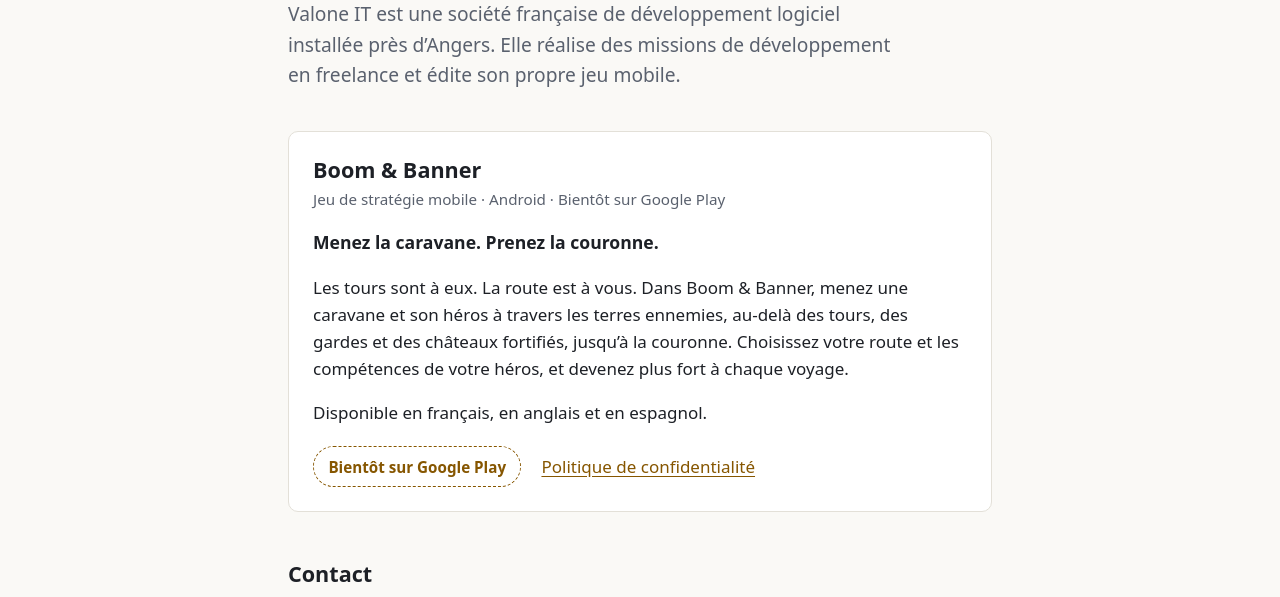
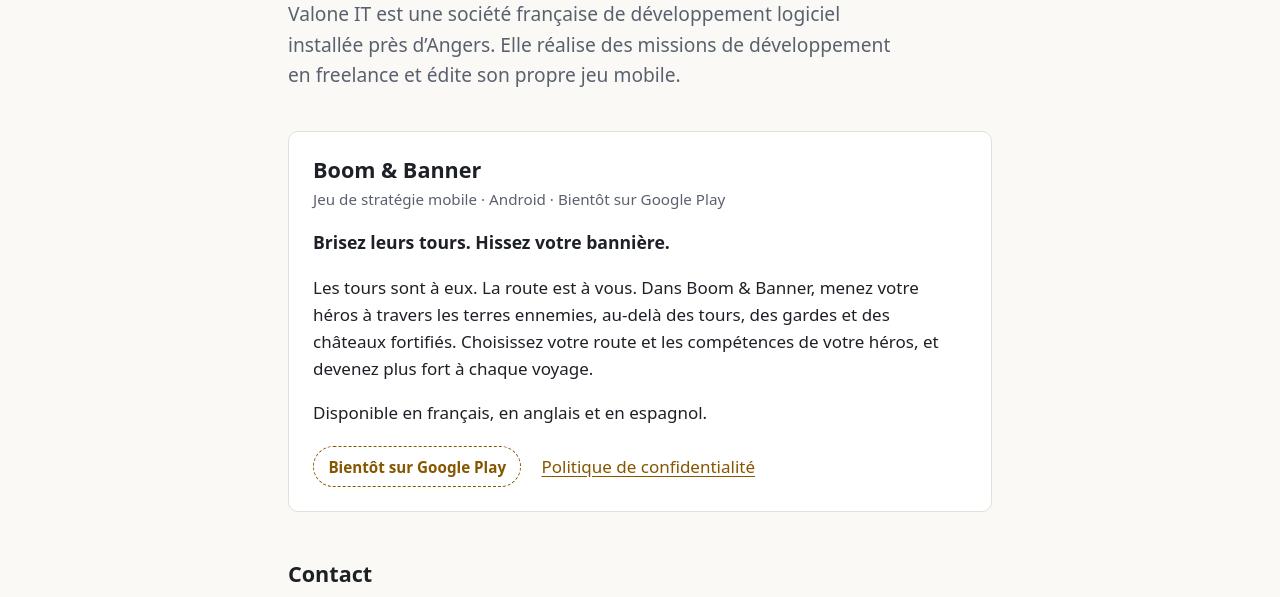
Before and after one commit to valentin-feron/valentin-feron.github.io, a plain HTML site: page fr/index.html in a window 1280 px wide. Shown: the part 173-770 px from the top of the page. Drawn offline with Linux system fonts and the light colour scheme.

Commit message:
Home page: new Boom & Banner tagline and description
Co-Authored-By: Claude Opus 5.5 <noreply@anthropic.com>

```diff
--- a/fr/index.html
+++ b/fr/index.html
@@ -32,8 +32,8 @@
   <section class="card" aria-labelledby="jeu">
     <h2 id="jeu">Boom &amp; Banner</h2>
     <p class="kicker">Jeu de stratégie mobile · Android · Bientôt sur Google Play</p>
-    <p class="tagline">Menez la caravane. Prenez la couronne.</p>
-    <p>Les tours sont à eux. La route est à vous. Dans Boom &amp; Banner, menez une caravane et son héros à travers les terres ennemies, au-delà des tours, des gardes et des châteaux fortifiés, jusqu’à la couronne. Choisissez votre route et les compétences de votre héros, et devenez plus fort à chaque voyage.</p>
+    <p class="tagline">Brisez leurs tours. Hissez votre bannière.</p>
+    <p>Les tours sont à eux. La route est à vous. Dans Boom &amp; Banner, menez votre héros à travers les terres ennemies, au-delà des tours, des gardes et des châteaux fortifiés. Choisissez votre route et les compétences de votre héros, et devenez plus fort à chaque voyage.</p>
     <p>Disponible en français, en anglais et en espagnol.</p>
     <div class="actions">
       <!-- LIEN PLAY STORE : quand le jeu sera publié, remplacer ce span par
```
Also changed, not shown: index.html (+2 -2 lines).
